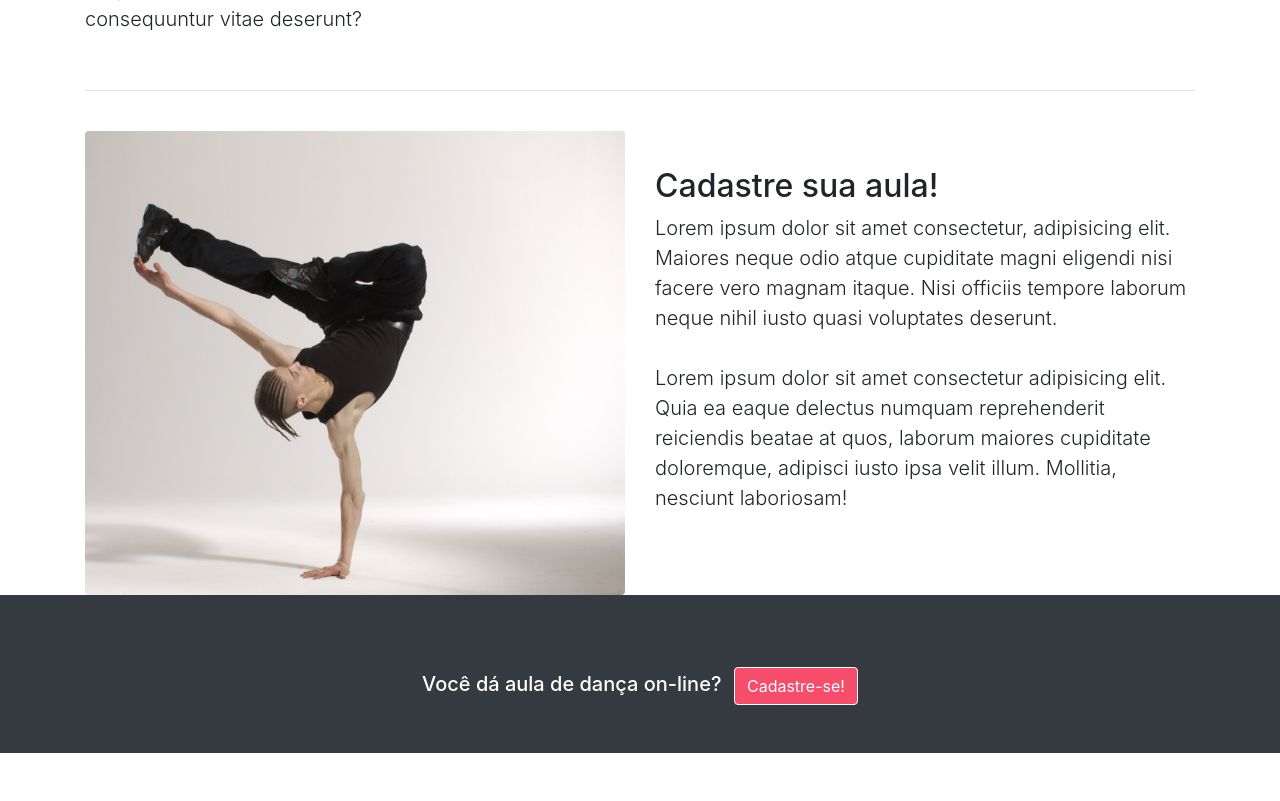
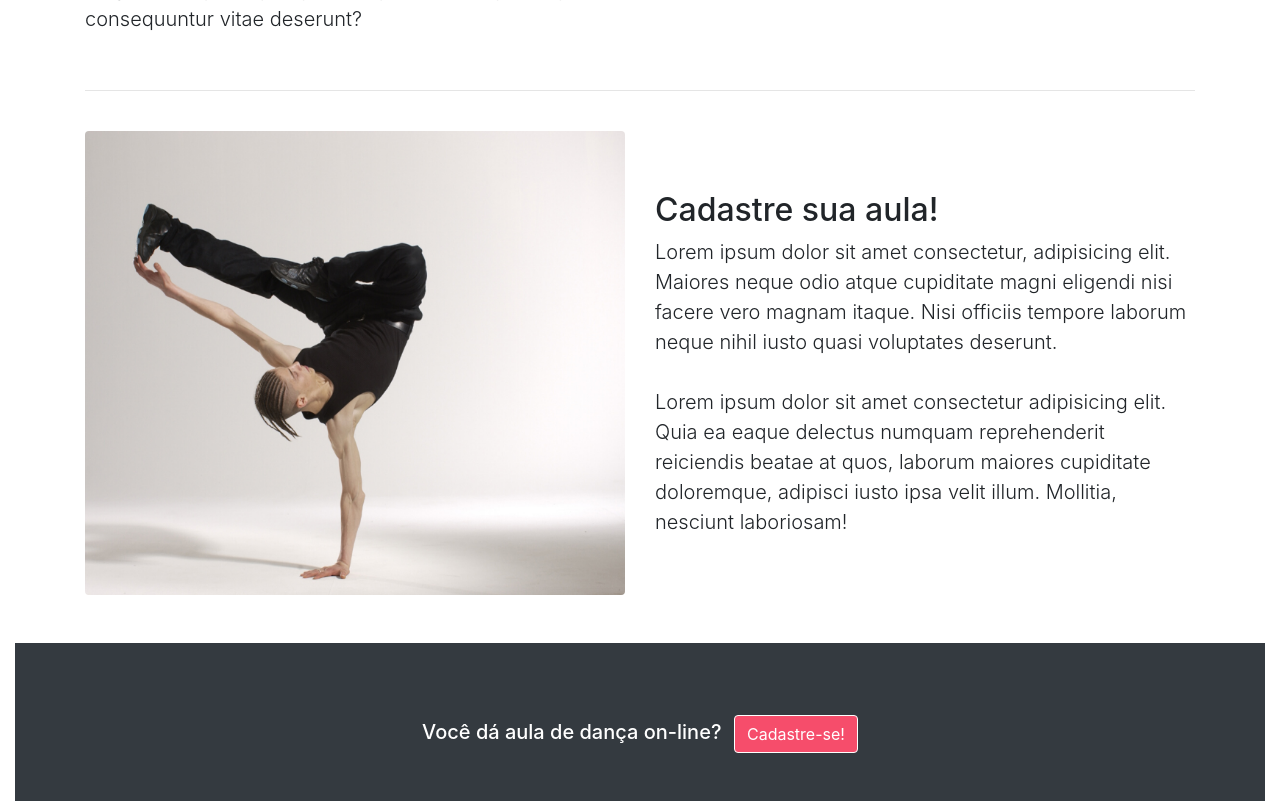
Before and after one commit to thaisvalverdef/projeto-dh, a PHP site: page /projeto-dh/comofunciona.php in a window 1280 px wide. Shown: the part 1071-1872 px from the top of the page. Before the commit the page ends 1824 px from the top, so only its background shows below. Run offline with PHP 8.4, Linux system fonts and the light colour scheme.

Commit message:
Espaçamento do conteúdo com o footer

```diff
--- a/comofunciona.php
+++ b/comofunciona.php
@@ -41,13 +41,15 @@
         Lorem ipsum dolor sit amet consectetur adipisicing elit. Quia ea eaque delectus numquam reprehenderit reiciendis beatae at quos, laborum maiores cupiditate doloremque, adipisci iusto ipsa velit illum. Mollitia, nesciunt laboriosam!
          <br /><br /></p>
       </div>
-      <div class="col-lg-6 order-lg-first">
+      <div class="col-lg-6 order-lg-first pb-5">
         <img class="img-fluid rounded mx-auto" src="./assets/img/cadastre-se.png" alt="">
       </div>
-    </div>
     </div>
     </div>
 
 
 
+
+
+
   <?php require_once("./inc/footer.php"); ?>
```
